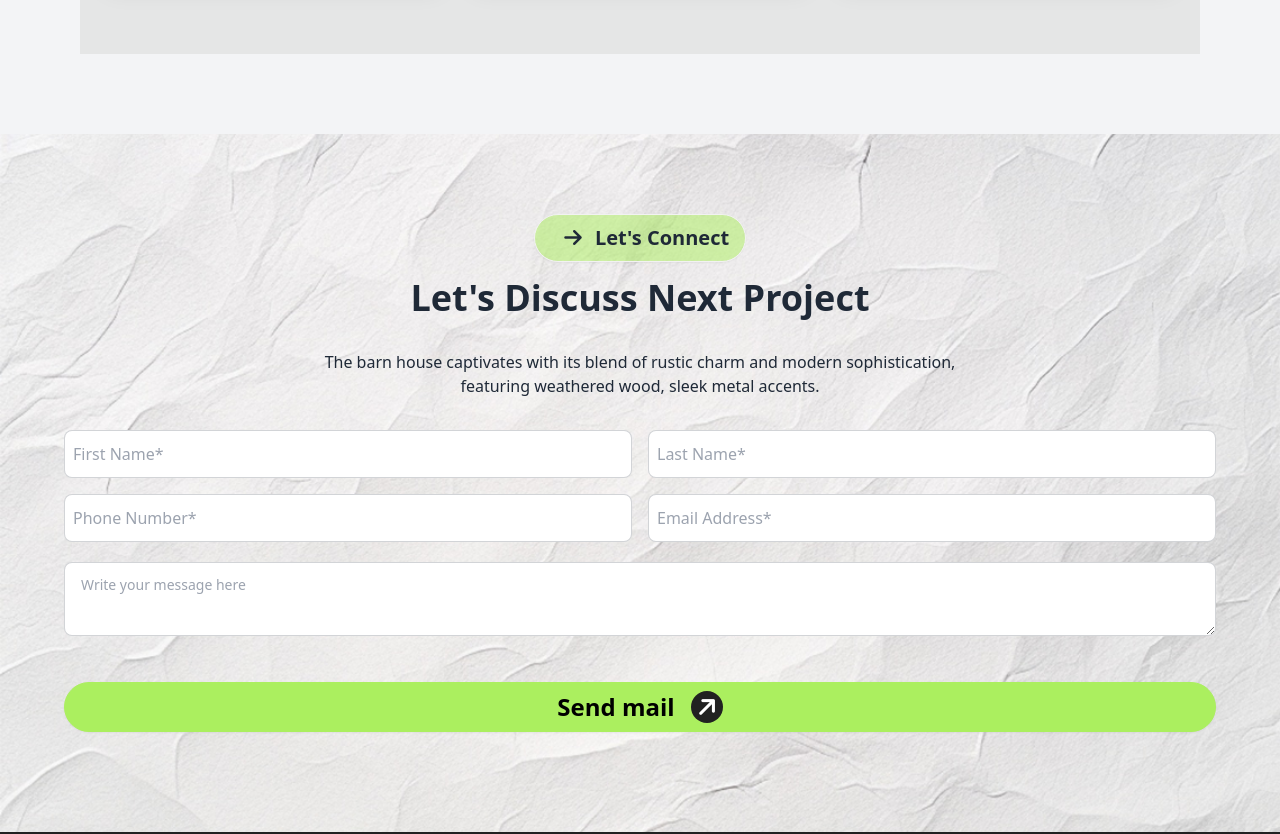
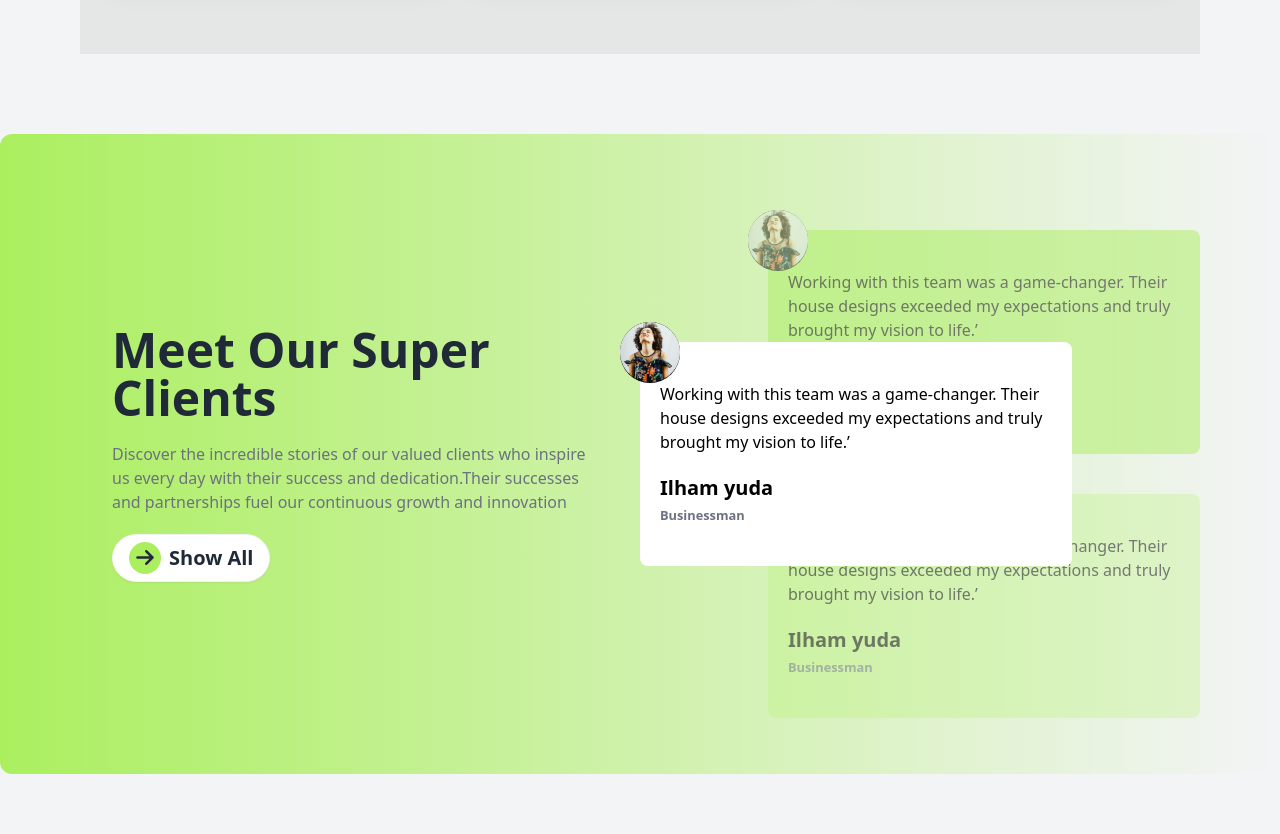
Before and after one commit to feeza-T/Assign, a plain HTML site: page index.html in a window 1280 px wide. Shown: the part 3000-3834 px from the top of the page. Drawn offline with nearby package versions, Linux system fonts and the light colour scheme.

Commit message:
Extrapage/Review page done

```diff
--- a/index.html
+++ b/index.html
@@ -255,6 +255,67 @@
         </section>
         <!-- Article page ends here -->
 
+        <!-- unique/Reviews Section starts here -->
+         <section class="mb-24">
+          <div class=" text-left bg-gradient-to-r from-[#ABEF5F] to-[rgba(173, 242, 95, 0.5)] rounded-xl grid grid-cols-1 lg:grid-cols-2  px-7 md:px-16">
+            <!-- text section -->
+            <div class="flex justify-center items-center overflow-hidden">
+              <div class="w-5/6">
+                <h1 class="text-5xl font-bold mb-5 mt-10">Meet Our Super Clients</h1>
+                <p class="mb-5 text-gray-500">Discover the incredible stories of our valued clients who inspire us every day with their success and dedication.Their successes and partnerships fuel our continuous growth and innovation</p>
+                <button class="flex items-center bg-white text-gray font-bold text-xl btn rounded-full mb-10 ">
+                  <i class="fa-solid fa-arrow-right text-gray h-8 w-8 bg-btn-primary-bg  rounded-full flex items-center justify-center"></i>
+                  Show All
+                </button>
+              </div>
+            </div>
+
+            <!-- Review Card Section -->
+             <div class="relative py-24">
+
+                 <!-- Middle card -->
+                 <div class="absolute z-10 top-44 md:top-52">
+                  <div class=" h-56 w-full md:w-3/4 bg-white text-black rounded-lg flex items-center px-5">
+                    <div class="absolute -top-5 -left-5 bg-black rounded-full">
+                      <img src="assets/client.png" alt="" >
+                   </div>
+                   <div>
+                    <p class="text-gray mb-5">Working with this team was a game-changer. Their house designs exceeded my expectations and truly brought my vision to life.’</p>
+                     <h1 class="font-bold text-xl"> Ilham yuda</h1>
+                     <small class="font-bold text-gray-500">Businessman</small>
+                  </div>
+                 </div>
+
+                </div>
+
+              <!-- top card -->
+              <div class="relative left-8 md:left-32 h-56 w-full md:w-3/4 bg-btn-primary-bg text-black rounded-lg flex items-center px-5 opacity-50">
+                <div class="absolute -top-5 -left-5 bg-black rounded-full">
+                  <img src="assets/client.png" alt="" >
+               </div>
+               <div>
+                <p class="text-gray mb-5">Working with this team was a game-changer. Their house designs exceeded my expectations and truly brought my vision to life.’</p>
+                 <h1 class="font-bold text-xl"> Ilham yuda</h1>
+                 <small class="font-bold text-gray-500">Businessman</small>
+              </div>
+             </div>
+             <!-- Bottom card -->
+             <div class="relative  left-8 md:left-32 top-10 h-56 w-full md:w-3/4 bg-light-green text-black rounded-lg flex items-center px-5 opacity-50">
+              <div class="absolute -top-5 -left-5 bg-black rounded-full">
+                <img src="assets/client.png" alt="" >
+             </div>
+             <div>
+              <p class="text-gray mb-5">Working with this team was a game-changer. Their house designs exceeded my expectations and truly brought my vision to life.’</p>
+               <h1 class="font-bold text-xl"> Ilham yuda</h1>
+               <small class="font-bold text-gray-500">Businessman</small>
+            </div>
+           </div>
+
+
+          </div>
+
+         </section>
+
         <!-- form page starst here -->
         <section style="background-image: url('assets/bg.jpg'); background-size: cover; background-position: center;" class="pt-20 pb-20">
 
```
Also changed, not shown: assets/client.png (added).
